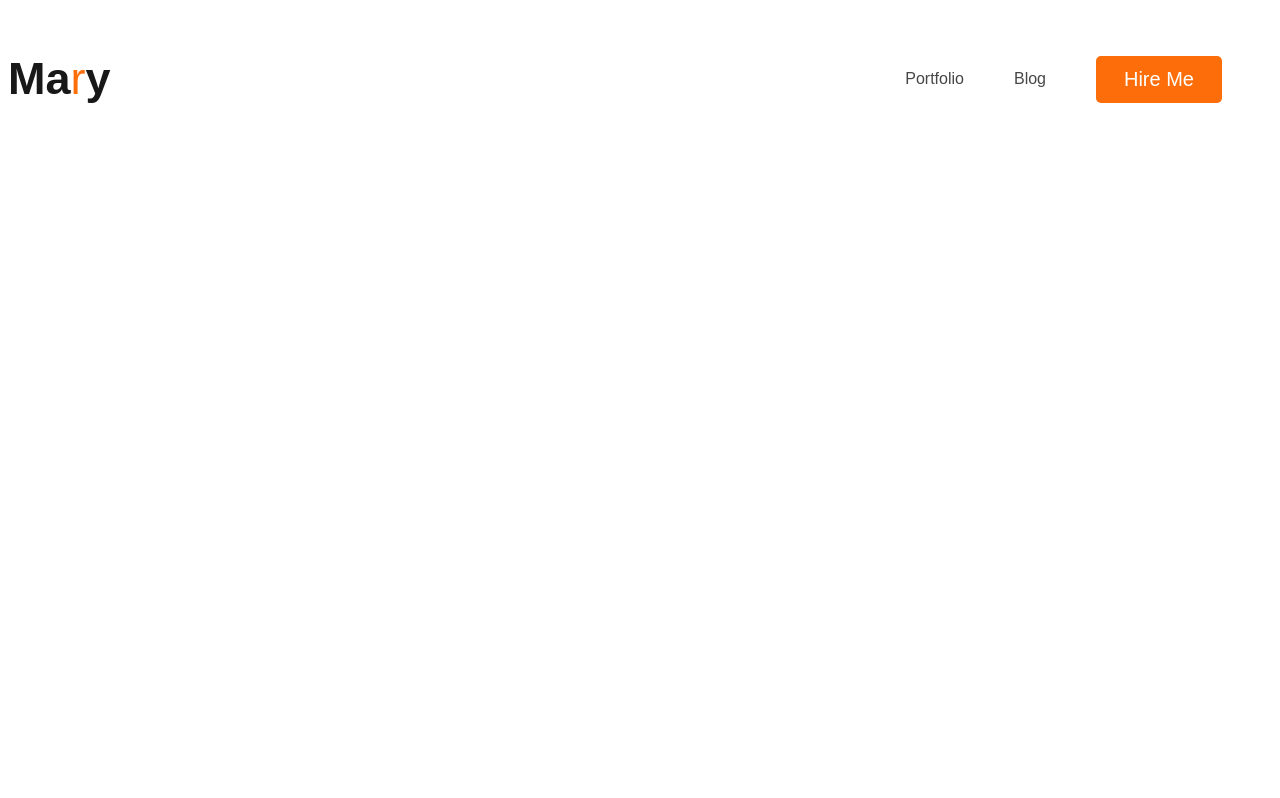
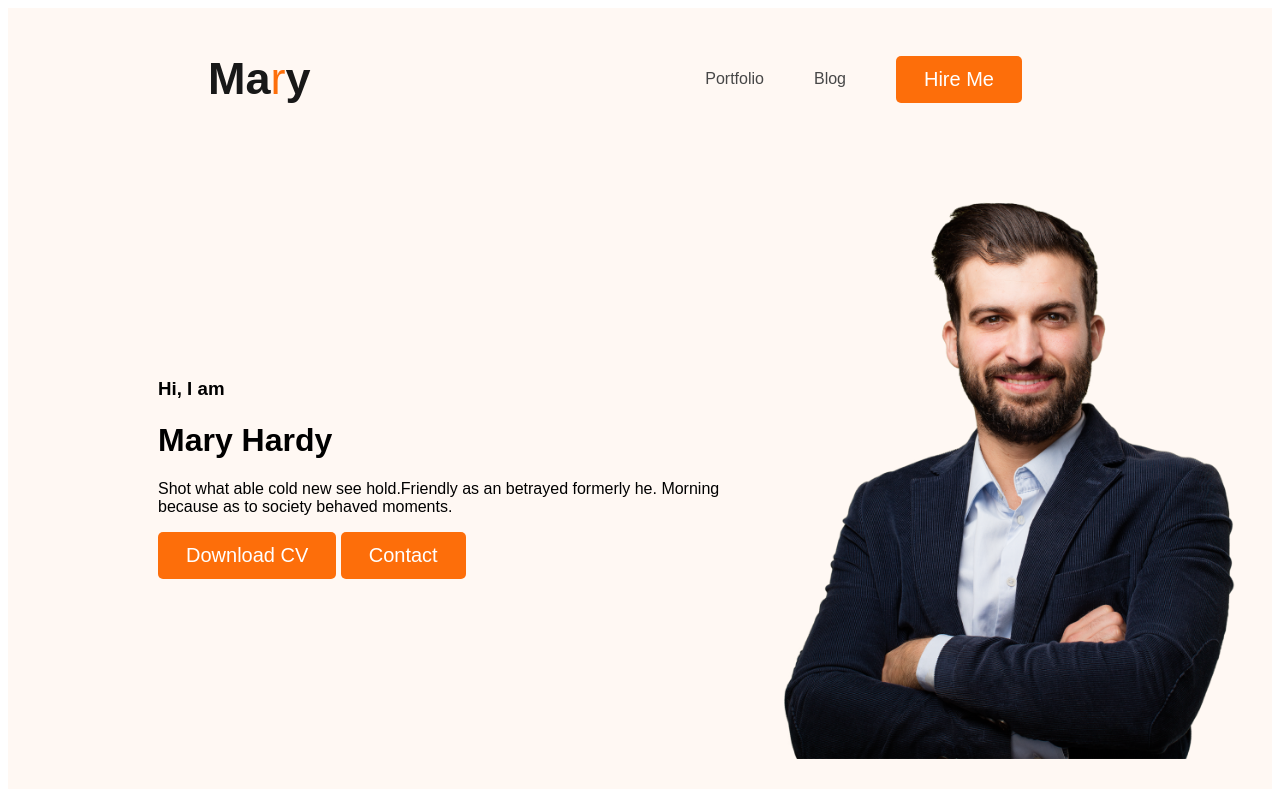
Before and after one commit to ParvezLM10/my-portfolio-web, a plain HTML site: page index.html in a window 1280 px wide. Drawn offline with Linux system fonts and the light colour scheme; a web font is replaced by a local one.

Commit message:
addet banner

```diff
--- a/index.html
+++ b/index.html
@@ -10,7 +10,7 @@
     <link href="https://fonts.googleapis.com/css2?family=Faculty+Glyphic&family=Sour+Gummy:ital,wght@0,100..900;1,100..900&display=swap" rel="stylesheet">
 </head>
 <body>
-    <header>
+    <header class="header">
         <nav> <H3 class="nav-title">Ma<samp id="samp-r" class="text-primary">r</samp>y</H3>
             <ul>
                 <li><a href=" ">Portfolio</a></li>
@@ -18,6 +18,16 @@
                 <li><button class="btn-primary">Hire Me</button></li>
             </ul>
         </nav>
+        <div class="banner">
+            <div class="banner-content">
+                <h3 class="banner-greeting">Hi, I  am</h3>
+                <h1 class="banner-title">Mary Hardy</h1>
+                <p>Shot what able cold new see hold.Friendly as an betrayed formerly he. Morning because as to society behaved moments.</p>
+                <button class="btn-primary">Download CV</button>
+                <button class="btn-primary">Contact</button>
+            </div>
+            <img class="profile-pic" src="images/hardy.png" alt="">
+        </div>
 
     </header>
     <main>
--- a/style-CSS/portfolio.css
+++ b/style-CSS/portfolio.css
@@ -33,6 +33,7 @@ body{
 nav{
 
     display: flex;
+    margin: 0px 200px;
 }
 .nav-title{
     color: var(--Dark-01, #181818);
@@ -63,3 +64,24 @@ nav {
     justify-content: space-between;
     align-items: center;
 }
+
+/* header related style */
+header{
+
+    background-color:#FFF8F3 ;
+}
+
+/* banner related styles */
+
+.banner{
+    padding: 30px 30px 30px 150px ;
+    display: flex;
+    align-items: center;
+
+}
+
+.banner .profile-pic{
+    width: 500px;
+
+
+}
```
